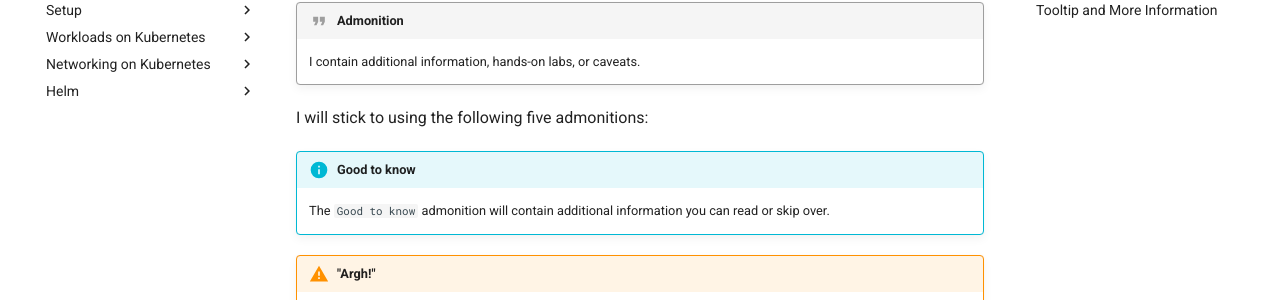
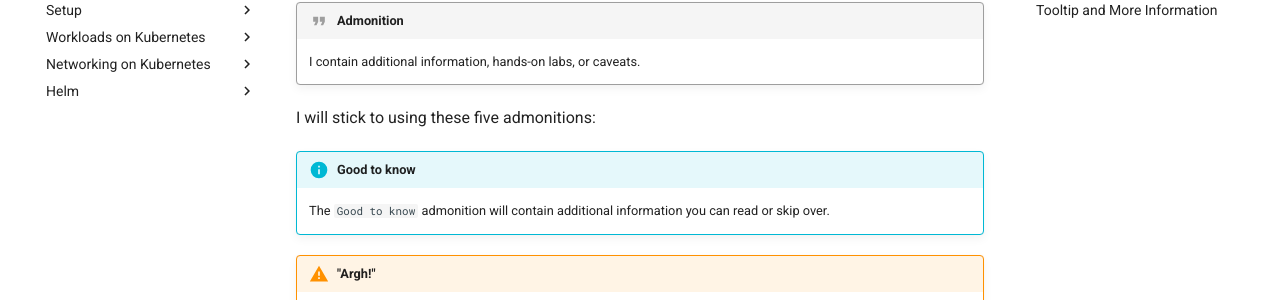
Before and after one commit to mocdaniel/k8s-primer, an MkDocs documentation site: the page built from docs/index.md, in a window 1280 px wide and 900 px high, scrolled down 874 px. Shown: the part 152-452 px from the top of the window. Built offline with MkDocs 1.6.1 and Material for MkDocs 9.7.7, drawn with Linux system fonts in a browser that asks for light colours; emoji names are drawn with the system emoji font; comment, search, counter and statistics services are not loaded.

Commit message:
Continues proof-reading

```diff
--- a/docs/index.md
+++ b/docs/index.md
@@ -25,7 +25,7 @@ From time to time, you will find so-called *admonitions* in the text. They look
 !!! quote "Admonition"
     I contain additional information, hands-on labs, or caveats.
 
-I will stick to using the following five admonitions:
+I will stick to using these five admonitions:
 
 !!! info "Good to know"
     The `Good to know` admonition will contain additional information you can read or skip over.
```
